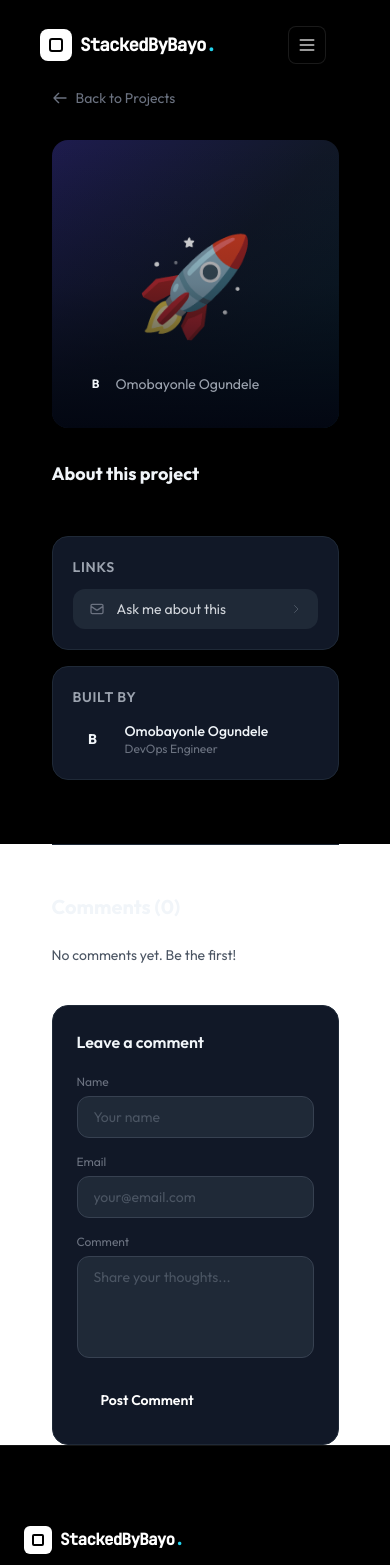
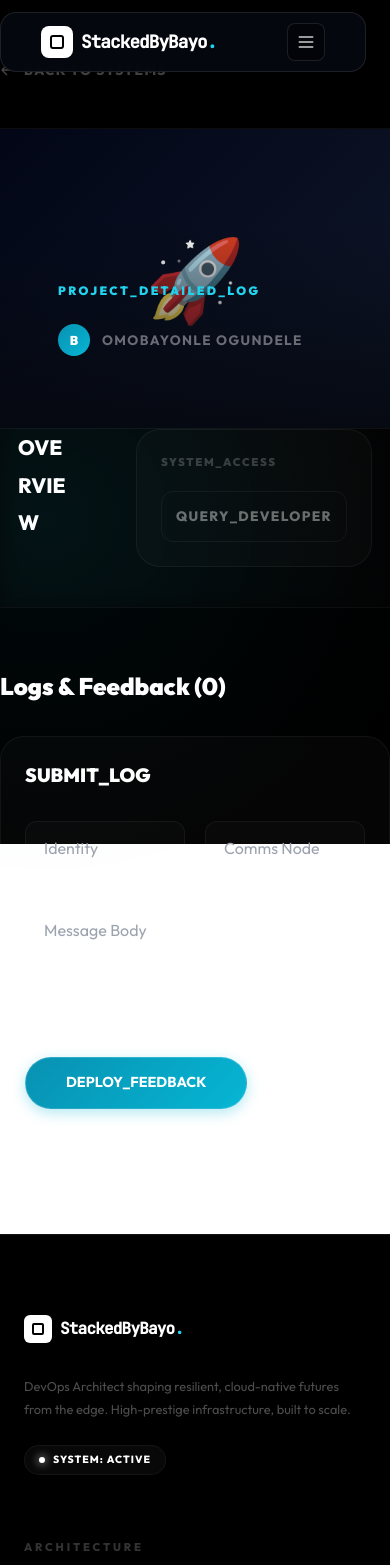
Before and after one commit to BayoJohn/Porfoli-website, a Flask app: template app/templates/project_detail.html in a window 390 px wide. Shown: the top 1565 px of the page. Run offline with Flask 3, Linux system fonts and the light colour scheme; the template is opened without the code that fills it, so the values that code supplies are empty; some libraries are stand-ins or nearby versions.

Commit message:
feat: implement comprehensive mobile responsiveness and immersive blog detail view

```diff
--- a/app/templates/base.html
+++ b/app/templates/base.html
@@ -32,10 +32,9 @@
             --border: rgba(255,255,255,0.08);
             --glass: #1C2128;
             --glass-hover: #21262D;
-
-            /* Fluid Spacing & Typography */
-            --section-gap: clamp(80px, 15vw, 180px);
-            --container-padding: clamp(20px, 5vw, 48px);
+                   /* Fluid Spacing & Typography */
+            --section-gap: clamp(60px, 10vw, 150px);
+            --container-padding: clamp(16px, 5vw, 48px);
         }
 
         html {
@@ -47,12 +46,13 @@
             font-family: 'Outfit', sans-serif;
             color: #f1f5f9;
             overflow-x: hidden;
-            display: grid;
-            grid-template-rows: 1fr auto; /* Creates sticky footer */
+            display: flex;
+            flex-direction: column;
             min-height: 100%;
             margin: 0;
             padding: 0;
             position: relative;
+            width: 100%;
         }
 
         body::before {
@@ -64,10 +64,10 @@
         }
 
         /* ── Scrollbar & Accessibility Focus ── */
-        ::-webkit-scrollbar { width: 10px; }
-        ::-webkit-scrollbar-track { background: rgba(2,6,16,0.6); backdrop-filter: blur(10px); }
-        ::-webkit-scrollbar-thumb { background: rgba(6,182,212,0.4); border-radius: 10px; border: 2px solid rgba(2,6,16,0.6); }
-        ::-webkit-scrollbar-thumb:hover { background: rgba(245,158,11,0.6); }
+        ::-webkit-scrollbar { width: 8px; }
+        ::-webkit-scrollbar-track { background: #000; }
+        ::-webkit-scrollbar-thumb { background: rgba(255,255,255,0.1); border-radius: 10px; }
+        ::-webkit-scrollbar-thumb:hover { background: rgba(255,255,255,0.2); }
 
         *:focus-visible {
             outline: none !important;
@@ -76,7 +76,7 @@
         }
 
         /* ── Selection */
-        ::selection { background: rgba(6,182,212,0.25); color: #fff; }
+        ::selection { background: rgba(6,182,212,0.3); color: #fff; }
 
         /* ── Glass wrapper */
         .glass-panel {
@@ -84,6 +84,7 @@
             border: 1px solid var(--border);
             border-radius: 28px;
             box-shadow: 0 8px 32px rgba(0,0,0,0.3);
+            max-width: 100%;
         }
 
         /* ── Gradient text */
@@ -108,6 +109,7 @@
             transition: transform 0.2s, box-shadow 0.2s;
             box-shadow: 0 4px 14px rgba(6,182,212,0.3);
             border: 1px solid rgba(255,255,255,0.15);
+            text-decoration: none;
         }
         .g-btn:hover { transform: translateY(-2px); box-shadow: 0 6px 20px rgba(6,182,212,0.5); }
 
@@ -187,13 +189,13 @@
         #mobile-menu {
             display: none;
             position: absolute;
-            top: calc(100% + 16px);
-            left: 0;
-            right: 0;
-            background: #161B22;
+            top: calc(100% + 12px);
+            left: 12px;
+            right: 12px;
+            background: #0A0F19;
             border: 1px solid rgba(255,255,255,0.1);
-            border-radius: 24px;
-            padding: 16px;
+            border-radius: 20px;
+            padding: 12px;
             box-shadow: 0 20px 40px rgba(0,0,0,0.4);
             flex-direction: column;
             gap: 4px;
@@ -210,26 +212,33 @@
             flex: 1 0 auto;
             display: flex;
             flex-direction: column;
-            overflow-x: clip;
-            max-width: 100vw;
+            overflow-x: hidden;
+            width: 100%;
         }
 
-        /* ── Mobile nav + layout tweaks */
+        /* ── Mobile nav + layout tweaks ── */
         @media (max-width: 767px) {
+            :root {
+                --container-padding: 16px;
+                --section-gap: 48px;
+            }
             #main-nav {
-                top: 16px;
+                top: 12px;
                 width: calc(100% - 24px);
                 padding: 10px 16px;
-                border-radius: 20px;
-                backdrop-filter: none !important;
-                -webkit-backdrop-filter: none !important;
+                border-radius: 16px;
+                background: rgba(5, 8, 15, 0.95) !important;
+                backdrop-filter: blur(12px) !important;
+                -webkit-backdrop-filter: blur(12px) !important;
+                border: 1px solid rgba(255,255,255,0.1);
+                box-shadow: 0 4px 30px rgba(0,0,0,0.3);
             }
             #main-nav.scrolled {
                 top: 8px;
                 padding: 8px 16px;
             }
             main.main-content {
-                padding-top: 88px !important;
+                padding-top: 60px !important;
             }
             #mouse-glow {
                 display: none !important;
--- a/app/templates/project_detail.html
+++ b/app/templates/project_detail.html
@@ -4,170 +4,167 @@
 
 {% block content %}
 
-<div class="max-w-4xl mx-auto">
+<style>
+    .project-detail-area {
+        background: rgba(255,255,255,0.01);
+        backdrop-filter: blur(12px);
+        border-radius: 48px;
+        border: 1px solid rgba(255,255,255,0.04);
+        position: relative;
+        overflow: clip;
+        max-width: 100%;
+        box-sizing: border-box;
+    }
+    .project-hero-media {
+        height: 500px;
+        position: relative;
+        overflow: hidden;
+        border-bottom: 1px solid rgba(255,255,255,0.05);
+    }
+    .project-hero-media img {
+        width: 100%;
+        height: 100%;
+        object-fit: cover;
+    }
+    .sidebar-panel {
+        background: rgba(255,255,255,0.02);
+        border: 1px solid rgba(255,255,255,0.05);
+        border-radius: 32px;
+        padding: 32px;
+    }
+    .prose-content {
+        color: rgba(255,255,255,0.5);
+        line-height: 1.8;
+        font-size: 1.05rem;
+    }
+    .prose-content h1, .prose-content h2, .prose-content h3 {
+        color: #fff;
+        font-weight: 800;
+        margin-top: 2rem;
+        margin-bottom: 1rem;
+    }
+    @media (max-width: 767px) {
+        .project-detail-area { border-radius: 0 !important; border-left: none !important; border-right: none !important; }
+        .project-hero-media { height: 300px !important; }
+        #project-layout-grid { grid-template-columns: 1fr !important; }
+        .sidebar-panel { padding: 24px !important; border-radius: 24px !important; }
+        #main-project-container { padding-left: 0 !important; padding-right: 0 !important; }
+        #project-layout-col { padding-left: 0 !important; padding-right: 0 !important; }
+        #project-header-pad { padding: 32px 18px !important; }
+        #project-body-pad { padding: 0 18px 40px !important; }
+    }
+</style>
 
-    <!-- Back -->
-    <a href="/projects" class="inline-flex items-center gap-2 text-gray-500 hover:text-white text-sm mb-8 transition reveal">
-        <svg class="w-4 h-4" fill="none" viewBox="0 0 24 24" stroke="currentColor">
-            <path stroke-linecap="round" stroke-linejoin="round" stroke-width="2" d="M10 19l-7-7m0 0l7-7m-7 7h18"/>
-        </svg>
-        Back to Projects
+<div style="padding: 0 24px 100px; position:relative; overflow-x: clip;" id="main-project-container">
+  <!-- Ambient Glows -->
+  <div style="position:absolute; top:5%; right:-15%; width:800px; height:800px; background:radial-gradient(circle, rgba(6,182,212,0.05) 0%, transparent 70%); pointer-events:none; z-index:1;"></div>
+
+  <div class="w-full max-w-5xl mx-auto px-4" id="project-layout-col" style="position:relative; z-index:2;">
+
+    <!-- Back link -->
+    <a href="/projects" style="display:inline-flex;align-items:center;gap:8px;color:rgba(255,255,255,0.3);font-size:0.85rem;font-weight:800;text-transform:uppercase;letter-spacing:0.1em;margin-bottom:48px;transition:color 0.2s;" onmouseover="this.style.color='#fff'" onmouseout="this.style.color='rgba(255,255,255,0.3)'">
+        <svg style="width:16px;height:16px;" fill="none" viewBox="0 0 24 24" stroke="currentColor"><path stroke-linecap="round" stroke-linejoin="round" stroke-width="2" d="M10 19l-7-7m0 0l7-7m-7 7h18"/></svg>
+        BACK TO SYSTEMS
     </a>
 
-    <!-- Hero image -->
-    <div class="relative h-72 md:h-96 rounded-2xl overflow-hidden mb-8 reveal">
-        {% if project.image %}
-        <img
-            src="/static/uploads/{{ project.image }}"
-            class="w-full h-full object-cover"
-            alt="{{ project.title }}"
-        >
-        {% else %}
-        <div class="w-full h-full bg-gradient-to-br from-indigo-900/60 via-gray-900 to-cyan-900/40 flex items-center justify-center">
-            <div class="text-8xl">🚀</div>
-        </div>
-        {% endif %}
-        <div class="absolute inset-0 bg-gradient-to-t from-gray-950 via-gray-950/30 to-transparent"></div>
+    <!-- Project wrapper -->
+    <div class="project-detail-area w-full max-w-full overflow-hidden">
 
-        <!-- Title overlay on image -->
-        <div class="absolute bottom-0 left-0 right-0 p-8">
-            <h1 class="text-4xl font-extrabold mb-2">{{ project.title }}</h1>
-            <div class="flex items-center gap-2">
-                <div class="w-6 h-6 rounded-full gradient-bg flex items-center justify-center text-xs font-bold shrink-0">B</div>
-                <span class="text-gray-400 text-sm">Omobayonle Ogundele</span>
-            </div>
-        </div>
-    </div>
+        <!-- Hero Media -->
+        <div class="project-hero-media">
+            {% if project.image %}
+            <img src="/static/uploads/{{ project.image }}" alt="{{ project.title }}">
+            {% else %}
+            <div style="width:100%;height:100%;background:linear-gradient(135deg,#020617,#0f172a);display:flex;align-items:center;justify-content:center;font-size:5rem;">🚀</div>
+            {% endif %}
+            <div style="position:absolute;inset:0;background:linear-gradient(to top, rgba(5,8,15,0.9) 0%, transparent 70%);"></div>
 
-    <!-- Content grid -->
-    <div class="grid grid-cols-1 md:grid-cols-3 gap-8 mb-16">
-
-        <!-- Main description -->
-        <div class="md:col-span-2 reveal">
-            <h2 class="text-lg font-bold mb-4">About this project</h2>
-            <div class="text-gray-400 leading-relaxed text-sm space-y-3">
-                {{ project_desc_html | safe }}
+            <div style="position:absolute;bottom:40px;left:40px;right:40px;" id="project-header-pad">
+                <p style="font-size:0.75rem;font-weight:900;color:var(--cyan-light);text-transform:uppercase;letter-spacing:0.2em;margin-bottom:16px;">PROJECT_DETAILED_LOG</p>
+                <h1 style="font-size:clamp(2rem,6vw,3.5rem);font-weight:900;color:#fff;line-height:1.1;letter-spacing:-0.03em;margin-bottom:24px;">{{ project.title }}</h1>
+                <div style="display:flex;align-items:center;gap:12px;">
+                    <div style="width:32px;height:32px;border-radius:50%;background:linear-gradient(135deg,#0891b2,#06b6d4);display:flex;align-items:center;justify-content:center;font-size:0.8rem;font-weight:900;color:#fff;">B</div>
+                    <span style="font-size:0.85rem;font-weight:700;color:rgba(255,255,255,0.4);text-transform:uppercase;letter-spacing:0.1em;">Omobayonle Ogundele</span>
+                </div>
             </div>
         </div>
 
-        <!-- Sidebar -->
-        <div class="space-y-4 reveal">
+        <!-- Content Grid -->
+        <div id="project-body-pad" style="padding: 60px 40px; display:grid; grid-template-columns: 1.8fr 1fr; gap: 60px;" id="project-layout-grid">
 
-            <!-- Tech stack -->
-            {% if project.tech_stack %}
-            <div class="bg-gray-900 border border-gray-800 rounded-2xl p-5">
-                <h3 class="text-sm font-semibold text-gray-400 uppercase tracking-wider mb-3">Tech Stack</h3>
-                <div class="flex flex-wrap gap-2">
-                    {% for tech in project.tech_stack.split(',') %}
-                    <span class="bg-gray-800 hover:bg-indigo-500/20 hover:text-indigo-400 text-gray-300 text-xs px-3 py-1.5 rounded-lg transition cursor-default">
-                        {{ tech.strip() }}
-                    </span>
-                    {% endfor %}
-                </div>
-            </div>
-            {% endif %}
-
-            <!-- Links -->
-            <div class="bg-gray-900 border border-gray-800 rounded-2xl p-5">
-                <h3 class="text-sm font-semibold text-gray-400 uppercase tracking-wider mb-3">Links</h3>
-                <div class="space-y-2">
-                    {% if project.url %}
-                    <a href="{{ project.url }}" target="_blank"
-                        class="flex items-center gap-3 text-sm text-gray-300 hover:text-white bg-gray-800 hover:bg-gray-700 px-4 py-2.5 rounded-xl transition">
-                        <svg class="w-4 h-4 text-gray-500" fill="currentColor" viewBox="0 0 24 24">
-                            <path d="M12 0c-6.626 0-12 5.373-12 12 0 5.302 3.438 9.8 8.207 11.387.599.111.793-.261.793-.577v-2.234c-3.338.726-4.033-1.416-4.033-1.416-.546-1.387-1.333-1.756-1.333-1.756-1.089-.745.083-.729.083-.729 1.205.084 1.839 1.237 1.839 1.237 1.07 1.834 2.807 1.304 3.492.997.107-.775.418-1.305.762-1.604-2.665-.305-5.467-1.334-5.467-5.931 0-1.311.469-2.381 1.236-3.221-.124-.303-.535-1.524.117-3.176 0 0 1.008-.322 3.301 1.23.957-.266 1.983-.399 3.003-.404 1.02.005 2.047.138 3.006.404 2.291-1.552 3.297-1.23 3.297-1.23.653 1.653.242 2.874.118 3.176.77.84 1.235 1.911 1.235 3.221 0 4.609-2.807 5.624-5.479 5.921.43.372.823 1.102.823 2.222v3.293c0 .319.192.694.801.576 4.765-1.589 8.199-6.086 8.199-11.386 0-6.627-5.373-12-12-12z"/>
-                        </svg>
-                        View on GitHub
-                        <svg class="w-3 h-3 ml-auto text-gray-600" fill="none" viewBox="0 0 24 24" stroke="currentColor">
-                            <path stroke-linecap="round" stroke-linejoin="round" stroke-width="2" d="M10 6H6a2 2 0 00-2 2v10a2 2 0 002 2h10a2 2 0 002-2v-4M14 4h6m0 0v6m0-6L10 14"/>
-                        </svg>
-                    </a>
-                    {% endif %}
-                    <a href="/contact"
-                        class="flex items-center gap-3 text-sm text-gray-300 hover:text-white bg-gray-800 hover:bg-gray-700 px-4 py-2.5 rounded-xl transition">
-                        <svg class="w-4 h-4 text-gray-500" fill="none" viewBox="0 0 24 24" stroke="currentColor">
-                            <path stroke-linecap="round" stroke-linejoin="round" stroke-width="2" d="M3 8l7.89 5.26a2 2 0 002.22 0L21 8M5 19h14a2 2 0 002-2V7a2 2 0 00-2-2H5a2 2 0 00-2 2v10a2 2 0 002 2z"/>
-                        </svg>
-                        Ask me about this
-                        <svg class="w-3 h-3 ml-auto text-gray-600" fill="none" viewBox="0 0 24 24" stroke="currentColor">
-                            <path stroke-linecap="round" stroke-linejoin="round" stroke-width="2" d="M9 5l7 7-7 7"/>
-                        </svg>
-                    </a>
-                </div>
+            <!-- Description -->
+            <div class="prose-content">
+                <h2 style="font-size:1.3rem;margin-top:0;">OVERVIEW</h2>
+                {{ project_desc_html | safe }}
             </div>
 
-            <!-- Built by -->
-            <div class="bg-gray-900 border border-gray-800 rounded-2xl p-5">
-                <h3 class="text-sm font-semibold text-gray-400 uppercase tracking-wider mb-3">Built by</h3>
-                <div class="flex items-center gap-3">
-                    <div class="w-10 h-10 rounded-full gradient-bg flex items-center justify-center text-sm font-bold shrink-0">B</div>
-                    <div>
-                        <p class="text-sm font-medium">Omobayonle Ogundele</p>
-                        <p class="text-gray-500 text-xs">DevOps Engineer</p>
+            <!-- Meta Sidebar -->
+            <div style="display:flex;flex-direction:column;gap:24px;">
+
+                <!-- Tech Stack -->
+                {% if project.tech_stack %}
+                <div class="sidebar-panel">
+                    <p style="font-size:0.7rem;font-weight:900;color:rgba(255,255,255,0.2);text-transform:uppercase;letter-spacing:0.15em;margin-bottom:20px;">TECH_STACK</p>
+                    <div style="display:flex;flex-wrap:wrap;gap:8px;">
+                        {% for tech in project.tech_stack.split(',') %}
+                        <span style="font-size:0.75rem;font-weight:800;color:rgba(255,255,255,0.7);background:rgba(255,255,255,0.03);border:1px solid rgba(255,255,255,0.06);padding:6px 14px;border-radius:8px;text-transform:uppercase;letter-spacing:0.05em;">{{ tech.strip() }}</span>
+                        {% endfor %}
                     </div>
                 </div>
+                {% endif %}
+
+                <!-- Deployment -->
+                <div class="sidebar-panel">
+                    <p style="font-size:0.7rem;font-weight:900;color:rgba(255,255,255,0.2);text-transform:uppercase;letter-spacing:0.15em;margin-bottom:20px;">SYSTEM_ACCESS</p>
+                    {% if project.url %}
+                    <a href="{{ project.url }}" target="_blank" class="g-btn" style="width:100%;justify-content:center;margin-bottom:12px;">VIEW_REPOSITORY ↗</a>
+                    {% endif %}
+                    <a href="/contact" style="display:flex;align-items:center;justify-content:center;padding:14px;border:1px solid rgba(255,255,255,0.05);border-radius:12px;color:rgba(255,255,255,0.4);font-size:0.85rem;font-weight:800;text-decoration:none;text-transform:uppercase;letter-spacing:0.1em;transition:all 0.2s;" onmouseover="this.style.background='rgba(255,255,255,0.03)';this.style.color='#fff';" onmouseout="this.style.background='transparent';this.style.color='rgba(255,255,255,0.4)';">QUERY_DEVELOPER</a>
+                </div>
+
             </div>
+        </div>
 
-        </div>
     </div>
 
     <!-- Comments -->
-    <div class="border-t border-gray-800 pt-12 reveal">
-        <h2 class="text-xl font-bold mb-6">Comments ({{ comments|length }})</h2>
+    <div style="margin-top:60px;" class="reveal">
+        <h2 style="font-size:1.5rem;font-weight:900;color:#fff;margin-bottom:32px;">Logs & Feedback ({{ comments|length }})</h2>
 
         {% if comments %}
-        <div class="space-y-4 mb-10">
+        <div style="display:flex;flex-direction:column;gap:16px;margin-bottom:40px;">
             {% for comment in comments %}
-            <div class="bg-gray-900 border border-gray-800 rounded-2xl p-5">
-                <div class="flex items-center gap-3 mb-3">
-                    <div class="w-8 h-8 bg-indigo-500/20 rounded-full flex items-center justify-center text-sm font-bold text-indigo-400">
+            <div style="background:rgba(255,255,255,0.01);border:1px solid rgba(255,255,255,0.04);border-radius:24px;padding:32px;">
+                <div style="display:flex;align-items:center;gap:16px;margin-bottom:16px;">
+                    <div style="width:40px;height:40px;background:rgba(6,182,212,0.1);border:1px solid rgba(6,182,212,0.2);border-radius:10px;display:flex;align-items:center;justify-content:center;font-size:0.9rem;font-weight:900;color:var(--cyan-light);">
                         {{ comment.name[0].upper() }}
                     </div>
                     <div>
-                        <p class="text-sm font-medium">{{ comment.name }}</p>
-                        <p class="text-gray-600 text-xs">{{ comment.created_at.strftime('%b %d, %Y') }}</p>
+                        <p style="font-size:1rem;font-weight:800;color:#fff;">{{ comment.name }}</p>
+                        <p style="font-size:0.75rem;color:rgba(255,255,255,0.2);font-weight:700;text-transform:uppercase;">{{ comment.created_at.strftime('%Y.%m.%d') }}</p>
                     </div>
                 </div>
-                <p class="text-gray-400 text-sm leading-relaxed">{{ comment.body }}</p>
+                <p style="color:rgba(255,255,255,0.5);font-size:0.95rem;line-height:1.7;">{{ comment.body }}</p>
             </div>
             {% endfor %}
         </div>
-        {% else %}
-        <p class="text-gray-600 text-sm mb-10">No comments yet. Be the first!</p>
         {% endif %}
 
-        <!-- Comment form -->
-        <div class="bg-gray-900 border border-gray-800 rounded-2xl p-6">
-            <h3 class="font-semibold mb-5">Leave a comment</h3>
-            <form method="POST" class="space-y-4">
-                <div class="grid grid-cols-1 sm:grid-cols-2 gap-4">
-                    <div>
-                        <label class="block text-xs text-gray-500 mb-1.5">Name</label>
-                        <input type="text" name="name" required
-                            class="w-full bg-gray-800 border border-gray-700 focus:border-indigo-500 text-white placeholder-gray-600 rounded-xl px-4 py-2.5 text-sm outline-none transition"
-                            placeholder="Your name">
-                    </div>
-                    <div>
-                        <label class="block text-xs text-gray-500 mb-1.5">Email</label>
-                        <input type="email" name="email" required
-                            class="w-full bg-gray-800 border border-gray-700 focus:border-indigo-500 text-white placeholder-gray-600 rounded-xl px-4 py-2.5 text-sm outline-none transition"
-                            placeholder="your@email.com">
-                    </div>
+        <!-- Form -->
+        <div class="sidebar-panel">
+            <h3 style="font-size:1.2rem;font-weight:900;color:#fff;margin-bottom:32px;">SUBMIT_LOG</h3>
+            <form method="POST" style="display:flex;flex-direction:column;gap:24px;">
+                <div style="display:grid;grid-template-columns:1fr 1fr;gap:20px;" class="sm:grid-cols-1">
+                    <input type="text" name="name" required placeholder="Identity" style="width:100%;background:rgba(255,255,255,0.02);border:1px solid rgba(255,255,255,0.05);color:#fff;padding:14px 18px;border-radius:12px;outline:none;">
+                    <input type="email" name="email" required placeholder="Comms Node" style="width:100%;background:rgba(255,255,255,0.02);border:1px solid rgba(255,255,255,0.05);color:#fff;padding:14px 18px;border-radius:12px;outline:none;">
                 </div>
-                <div>
-                    <label class="block text-xs text-gray-500 mb-1.5">Comment</label>
-                    <textarea name="body" required rows="4"
-                        class="w-full bg-gray-800 border border-gray-700 focus:border-indigo-500 text-white placeholder-gray-600 rounded-xl px-4 py-2.5 text-sm outline-none transition resize-none"
-                        placeholder="Share your thoughts..."></textarea>
-                </div>
-                <button type="submit"
-                    class="gradient-bg text-white font-semibold px-6 py-2.5 rounded-xl hover:opacity-90 transition text-sm">
-                    Post Comment
-                </button>
+                <textarea name="body" required rows="4" placeholder="Message Body" style="width:100%;background:rgba(255,255,255,0.02);border:1px solid rgba(255,255,255,0.05);color:#fff;padding:18px;border-radius:12px;outline:none;resize:none;"></textarea>
+                <button type="submit" class="g-btn" style="align-self:flex-start;padding:14px 40px;">DEPLOY_FEEDBACK</button>
             </form>
         </div>
     </div>
 
+  </div>
 </div>
 
 {% endblock %}
```
Also changed, not shown: app/templates/about.html (+19 -17 lines), app/templates/blog.html (+15 -7 lines), app/templates/home.html (+25 -60 lines), app/templates/post.html (+15 -5 lines), app/templates/projects.html (+17 -3 lines).
